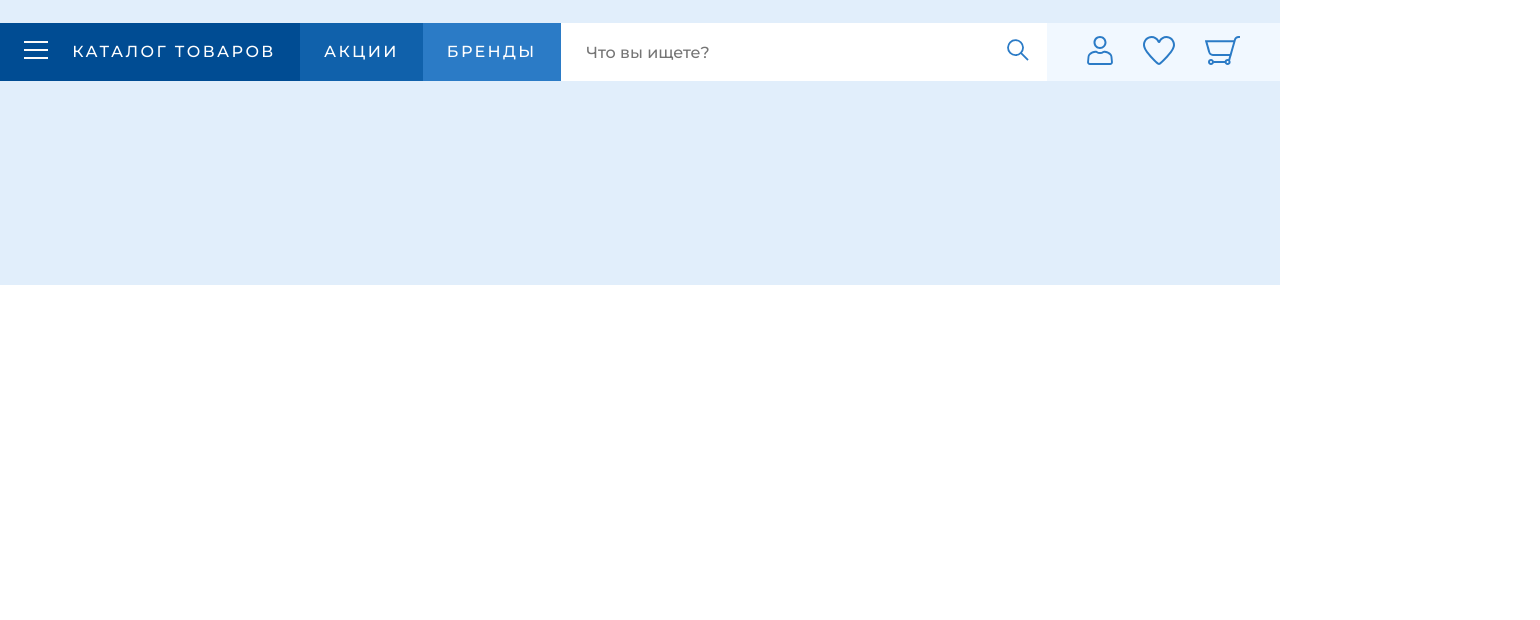
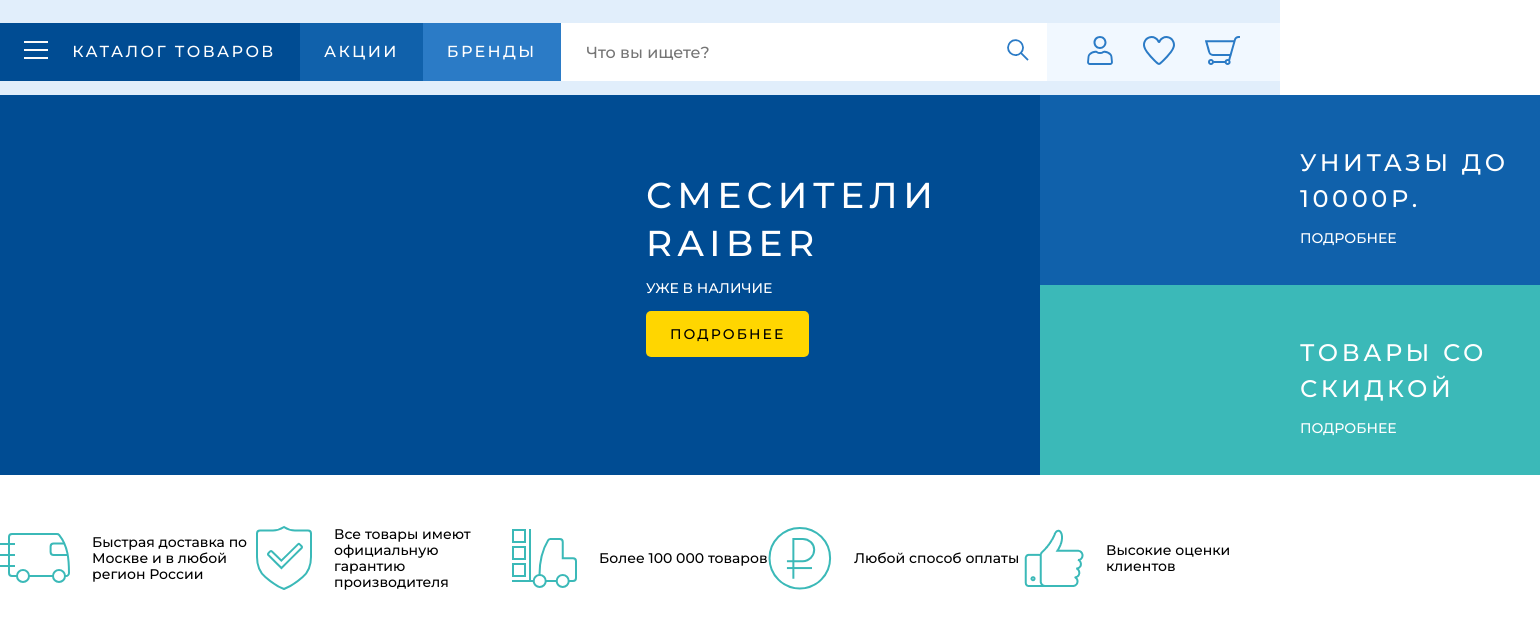
Before and after one commit to SavinDenis/GGPROMARKET, a plain HTML site: page GGPRO/index.html in a window 1280 px wide. Shown: the part 180-800 px from the top of the page, 1540 px wide, since content can reach past the window. Drawn offline with Linux system fonts and the light colour scheme.

Commit message:
promotion

```diff
--- a/GGPRO/css/style.css
+++ b/GGPRO/css/style.css
@@ -220,3 +220,107 @@
 }
 .cart {
 }
+
+
+.promotion{
+    display: grid;
+    grid-template-columns: 1040px 500px;
+    grid-template-rows: 190px 190px;
+    margin-top: -190px;
+    margin-bottom: 50px;
+    color: #fff;
+}
+
+.poromotion__slider {
+    background-color: #004C93;
+    grid-row-start: 1;
+    grid-row-end: 3;
+}
+
+.poromotion__slider1 {
+
+}
+
+.promotion__slider__title{
+    font-size: 36px;
+    line-height: 48px;
+    text-transform: uppercase;
+    padding-left: 646px;
+    padding-top: 76px;
+    margin-bottom: 13px;
+    letter-spacing: 0.15em;
+}
+
+.promotion__slider__text{
+    text-transform: uppercase;
+    padding-left: 646px;
+    margin-bottom: 30px;
+
+}
+
+.promotion__slider__link{
+    text-transform: uppercase;
+    letter-spacing: 0.15em;
+    padding: 14px 24px;
+    background-color: #FFD600;
+    margin-left: 646px;
+    color: #000;
+    border-radius: 5px;
+}
+
+
+.promotion__lowprice {
+background-color: #1061AB;
+}
+
+.promotion__lowprice__text,
+.promotion__sale__text {
+    text-transform: uppercase;
+    font-size: 24px;
+    line-height: 36px;
+    letter-spacing: 0.15em;
+    padding-top: 50px;
+    padding-left: 260px;
+    margin-bottom: 13px;
+}
+
+.promotion__lowprice__link,
+.promotion__sale__link {
+    color: #fff;
+    text-transform: uppercase;
+    padding-left: 260px;
+}
+
+.promotion__sale{
+    background-color:#3BB9B8;
+
+}
+
+
+
+
+
+
+
+
+.advantages {
+    display: grid;
+    grid-template-columns: repeat(5, 1fr);
+
+}
+
+.advantages__item {
+    display: flex;
+    align-items: center;
+
+}
+
+.advantages__item__img{
+
+}
+
+.advantages__item__text {
+    display: block;
+    max-width: 200px;
+    margin-left: 22px;
+}
--- a/GGPRO/index.html
+++ b/GGPRO/index.html
@@ -76,6 +76,78 @@
             </div>
         </div>
     </header>
+    <section class="section__one">
+        <div class="container">
+            <div class="promotion">
+                <div class="poromotion__slider">
+                    <div class="poromotion__slider1">
+                        <p class="promotion__slider__title">смесители Raiber</p>
+                        <p class="promotion__slider__text">уже в наличие</p>
+                        <a href="#" class="promotion__slider__link">подробнее</a>
+                    </div>
+                    <!--<div class="poromotion__slider2">
+                        <p class="promotion__slider__title">смесители Raiber</p>
+                        <p class="promotion__slider__text">уже в наличие</p>
+                        <a href="#" class="promotion__slider__link">подробнее</a>
+                    </div>
+                    <div class="poromotion__slider3">
+                        <p class="promotion__slider__title">смесители Raiber</p>
+                        <p class="promotion__slider__text">уже в наличие</p>
+                        <a href="#" class="promotion__slider__link">подробнее</a>
+                    </div>
+                    <div class="poromotion__slider4">
+                        <p class="promotion__slider__title">смесители Raiber</p>
+                        <p class="promotion__slider__text">уже в наличие</p>
+                        <a href="#" class="promotion__slider__link">подробнее</a>
+                    </div>
+                    <div class="poromotion__slider5">
+                        <p class="promotion__slider__title">смесители Raiber</p>
+                        <p class="promotion__slider__text">уже в наличие</p>
+                        <a href="#" class="promotion__slider__link">подробнее</a>
+                    </div>-->
+
+                </div>
+                <div class="promotion__lowprice">
+                    <p class="promotion__lowprice__text">
+                        унитазы до 10000р.
+                    </p>
+                    <a href="#" class="promotion__lowprice__link">подробнее</a>
+                </div>
+                <div class="promotion__sale">
+                    <p class="promotion__sale__text">
+                        товары со скидкой
+                    </p>
+                    <a href="#" class="promotion__sale__link">подробнее</a>
+                </div>
+
+            </div>
+            <div class="advantages">
+                <div class="advantages__item">
+                    <img src="images/car.svg" alt="" class="advantages__item__img">
+                    <p class="advantages__item__text">Быстрая доставка
+                        по Москве и в любой регион России</p>
+                </div>
+                <div class="advantages__item">
+                    <img src="images/shield.svg" alt="" class="advantages__item__img">
+                    <p class="advantages__item__text">Все товары имеют официальную гарантию производителя</p>
+                </div>
+                <div class="advantages__item">
+                    <img src="images/loader.svg" alt="" class="advantages__item__img">
+                    <p class="advantages__item__text">Более 100 000 товаров</p>
+                </div>
+                <div class="advantages__item">
+                    <img src="images/money.svg" alt="" class="advantages__item__img">
+                    <p class="advantages__item__text">Любой способ оплаты</p>
+                </div>
+                <div class="advantages__item">
+                    <img src="images/ok.png" alt="" class="advantages__item__img">
+                    <p class="advantages__item__text">Высокие оценки клиентов</p>
+                </div>
+            </div>
+
+
+        </div>
+    </section>
 
 
 </body>
```
Also changed, not shown: GGPRO/images/car.svg (added), GGPRO/images/loader.svg (added), GGPRO/images/money.svg (added), GGPRO/images/ok.png (added), GGPRO/images/ok.svg (added), GGPRO/images/ok1.svg (added), GGPRO/images/shield.svg (added), 1 other file.
